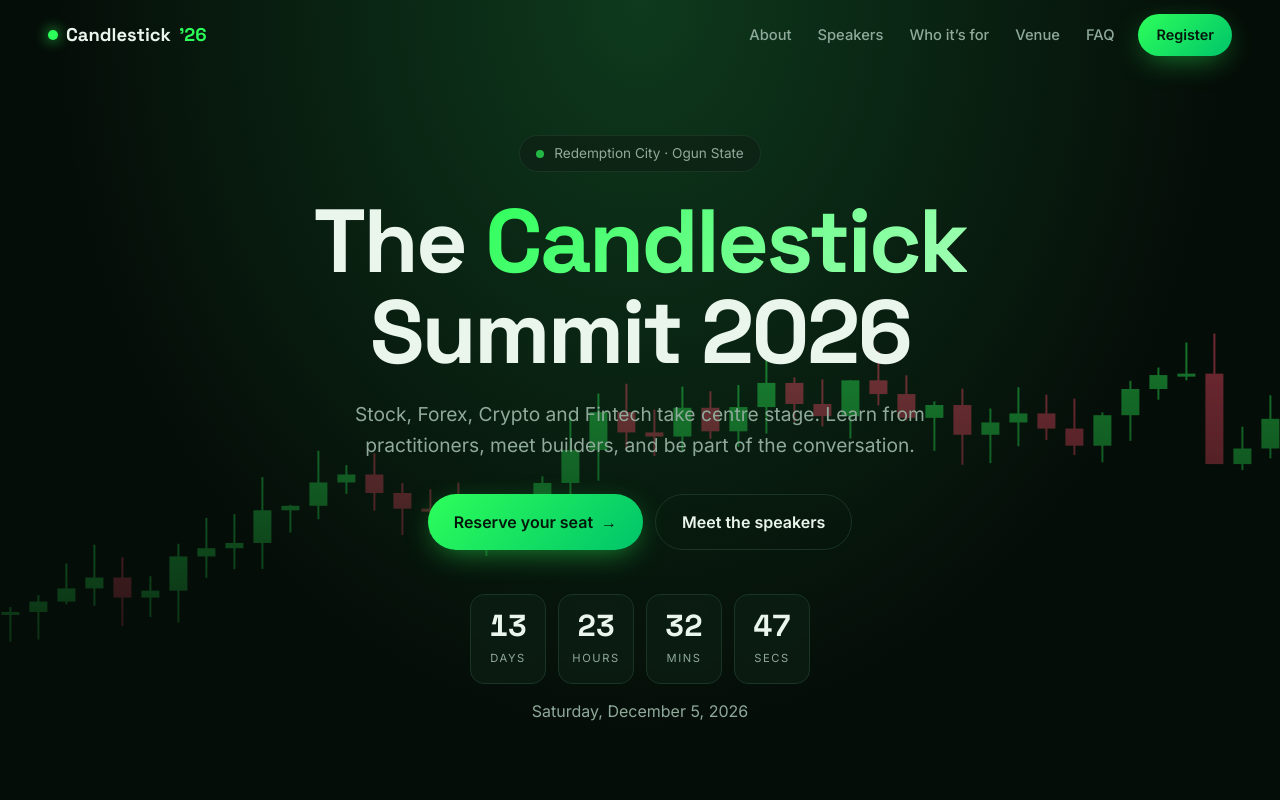
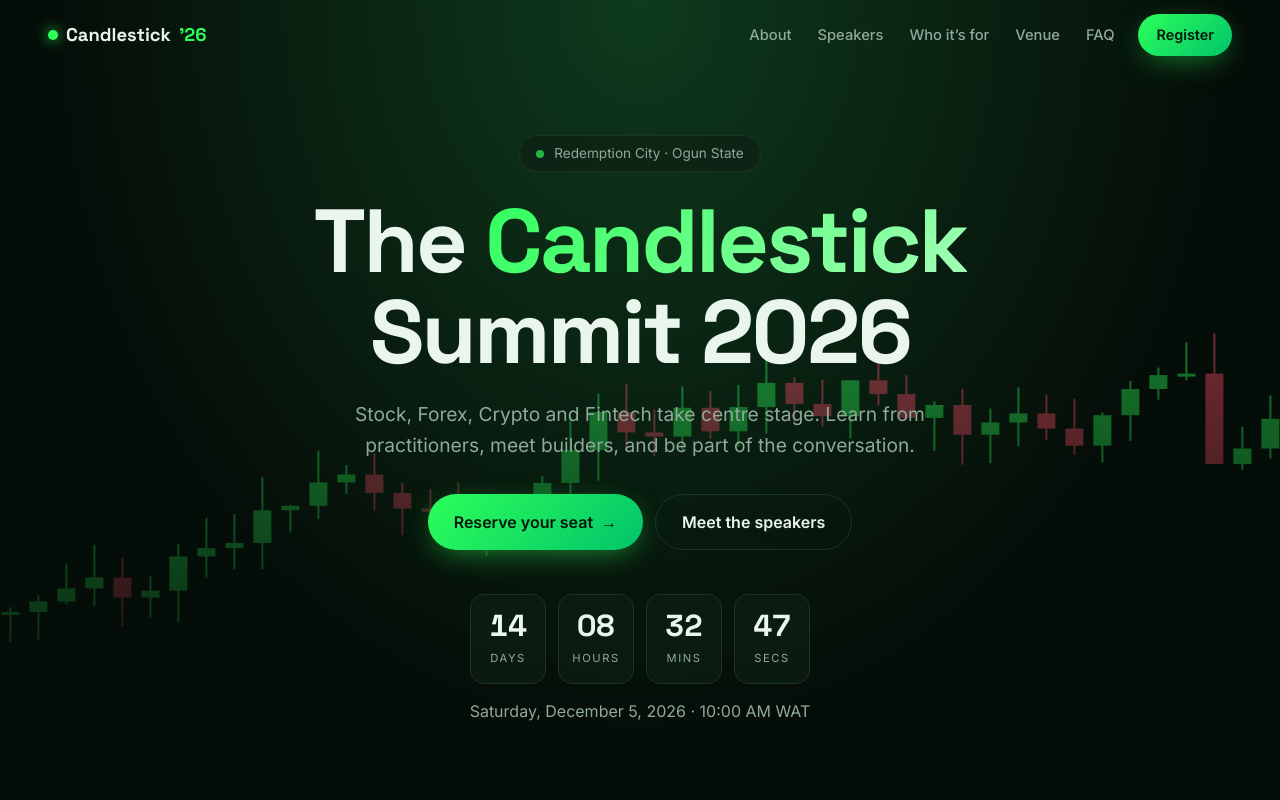
Before and after one commit to amos-23/candlestick, a plain HTML site: page index.html in a window 1280 px wide. Shown: the top 800 px of the page. Drawn offline with Linux system fonts and the light colour scheme.

Commit message:
Set event start time to 10:00 AM WAT
Co-Authored-By: Claude Sonnet 5.5 <noreply@anthropic.com>
Claude-Session: https://claude.ai/code/session_01RsE2JFyzXLLWN1SWZWunp5

```diff
--- a/index.html
+++ b/index.html
@@ -45,7 +45,7 @@
       <div><b id="m">--</b><span>Mins</span></div>
       <div><b id="s">--</b><span>Secs</span></div>
     </div>
-    <p class="date">Saturday, December 5, 2026</p>
+    <p class="date">Saturday, December 5, 2026 &middot; 10:00 AM WAT</p>
   </div>
 </section>
 
@@ -103,7 +103,7 @@
       <p class="kicker">Venue &amp; date</p>
       <h2>Redemption City</h2>
       <dl>
-        <dt>Date</dt><dd>Saturday, December 5, 2026 <small>(time to be announced)</small></dd>
+        <dt>Date</dt><dd>Saturday, December 5, 2026 &middot; 10:00 AM WAT</dd>
         <dt>Location</dt><dd>KM 36 Lagos&ndash;Ibadan Expressway, Ibafo, Ogun State, Nigeria</dd>
         <dt>Host</dt><dd>Christian In Tech &middot; <a href="https://www.instagram.com/cithq" target="_blank" rel="noopener">@cithq</a></dd>
       </dl>
@@ -118,7 +118,7 @@
     <p class="kicker reveal">FAQ</p>
     <h2 class="reveal">Good to know</h2>
     <details class="reveal"><summary>How do I register?</summary><p>Tap any Register button and complete the form on Luma. You&rsquo;ll get confirmation by email.</p></details>
-    <details class="reveal"><summary>What time does it start?</summary><p>The start time hasn&rsquo;t been announced yet. Follow @cithq for updates.</p></details>
+    <details class="reveal"><summary>What time does it start?</summary><p>The summit starts at 10:00 AM (West Africa Time) on Saturday, December 5, 2026.</p></details>
     <details class="reveal"><summary>Who is this for?</summary><p>Anyone curious about forex, crypto, stocks and fintech, from students to seasoned traders and founders.</p></details>
     <details class="reveal"><summary>Where can I ask questions?</summary><p>Message Christian In Tech on Instagram at @cithq.</p></details>
   </div>
--- a/script.js
+++ b/script.js
@@ -3,8 +3,8 @@
   function onScroll(){nav.classList.toggle('solid',window.scrollY>24)}
   onScroll();addEventListener('scroll',onScroll,{passive:true});
 
-  // Countdown to Dec 5, 2026 (local midnight; start time TBA)
-  var target=new Date(2026,11,5,0,0,0).getTime();
+  // Countdown to Dec 5, 2026, 10:00 AM WAT (Nigeria)
+  var target=Date.parse("2026-12-05T10:00:00+01:00");
   var el={d:d,h:h,m:m,s:s};
   function pad(n){return String(n).padStart(2,'0')}
   function tick(){
```
